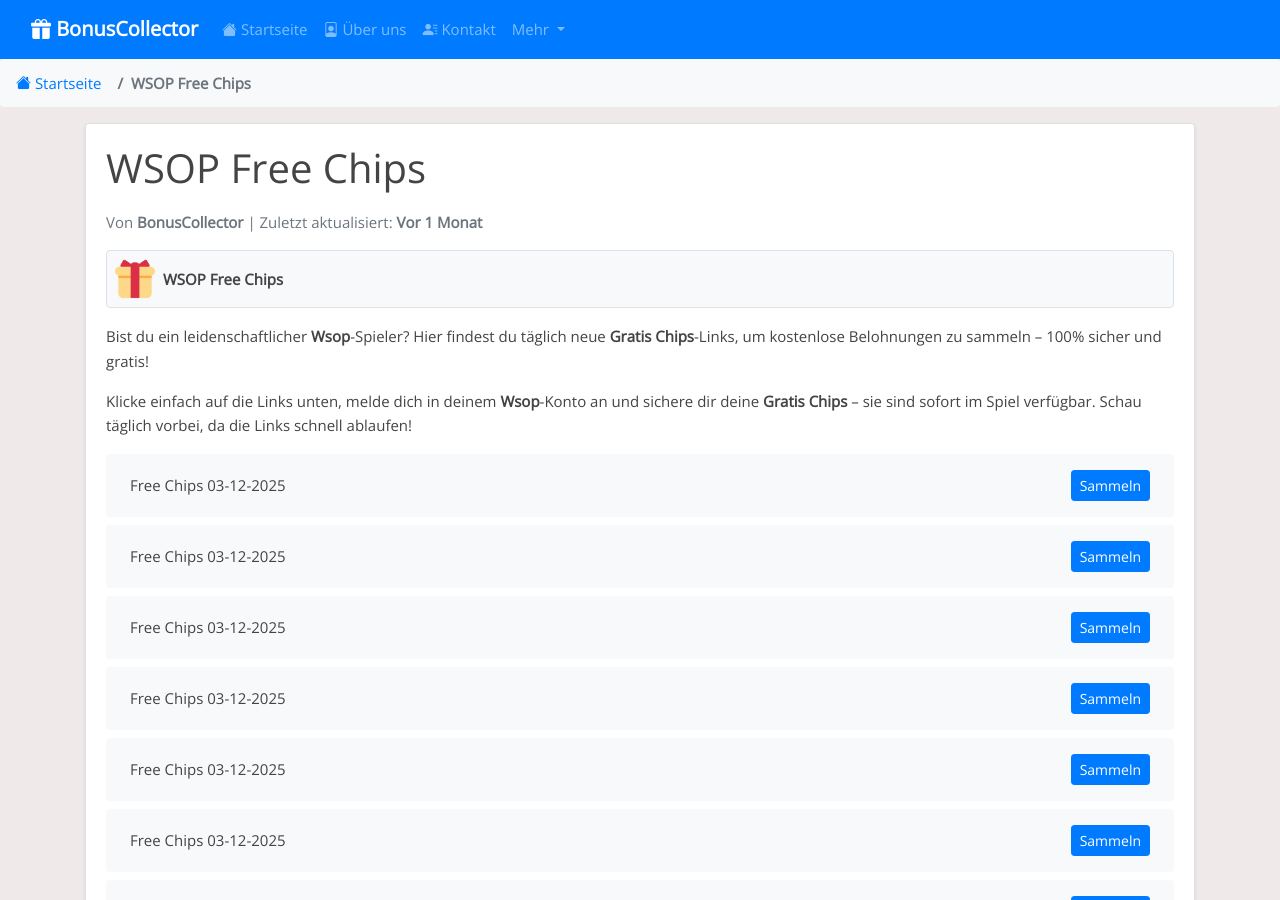
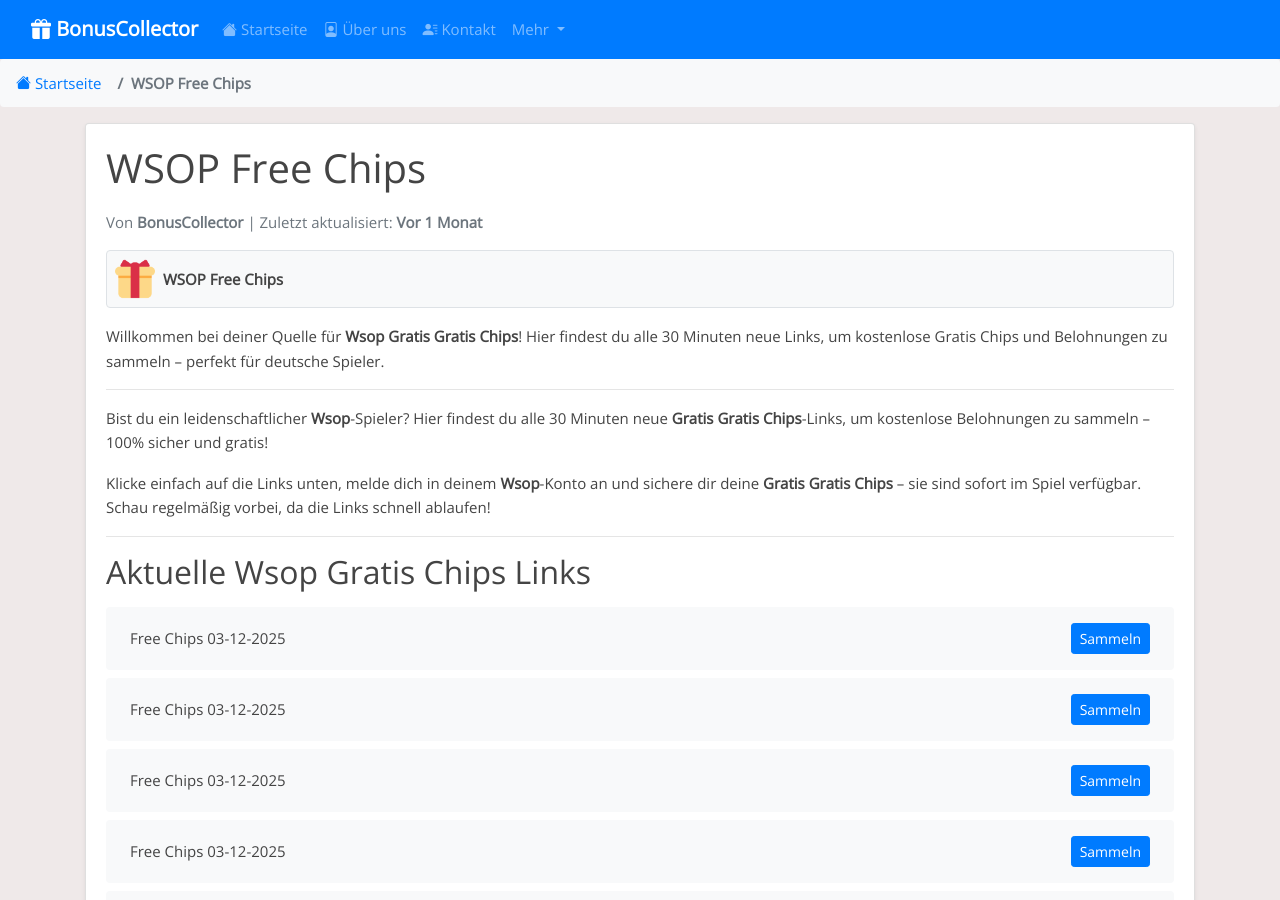
Before and after one commit to Prollad99/bs-de, a Jekyll site: the page built from _posts/2025-01-20-wsop.md, in a window 1280 px wide and 900 px high. Built offline with Jekyll 4.4.1, drawn with Linux system fonts in a browser that asks for light colours.

Commit message:
Update wsop reward links, content, and last modified date

```diff
--- a/_includes/wsop_post.html
+++ b/_includes/wsop_post.html
@@ -1,3 +1,11 @@
-Bist du ein leidenschaftlicher **Wsop**-Spieler? Hier findest du täglich neue **Gratis Chips**-Links, um kostenlose Belohnungen zu sammeln – 100% sicher und gratis!
+Willkommen bei deiner Quelle für **Wsop Gratis Gratis Chips**! Hier findest du alle 30 Minuten neue Links, um kostenlose Gratis Chips und Belohnungen zu sammeln – perfekt für deutsche Spieler.
 
-Klicke einfach auf die Links unten, melde dich in deinem **Wsop**-Konto an und sichere dir deine **Gratis Chips** – sie sind sofort im Spiel verfügbar. Schau täglich vorbei, da die Links schnell ablaufen!
+---
+
+Bist du ein leidenschaftlicher **Wsop**-Spieler? Hier findest du alle 30 Minuten neue **Gratis Gratis Chips**-Links, um kostenlose Belohnungen zu sammeln – 100% sicher und gratis!
+
+Klicke einfach auf die Links unten, melde dich in deinem **Wsop**-Konto an und sichere dir deine **Gratis Gratis Chips** – sie sind sofort im Spiel verfügbar. Schau regelmäßig vorbei, da die Links schnell ablaufen!
+
+---
+
+## Aktuelle Wsop Gratis Chips Links
```
